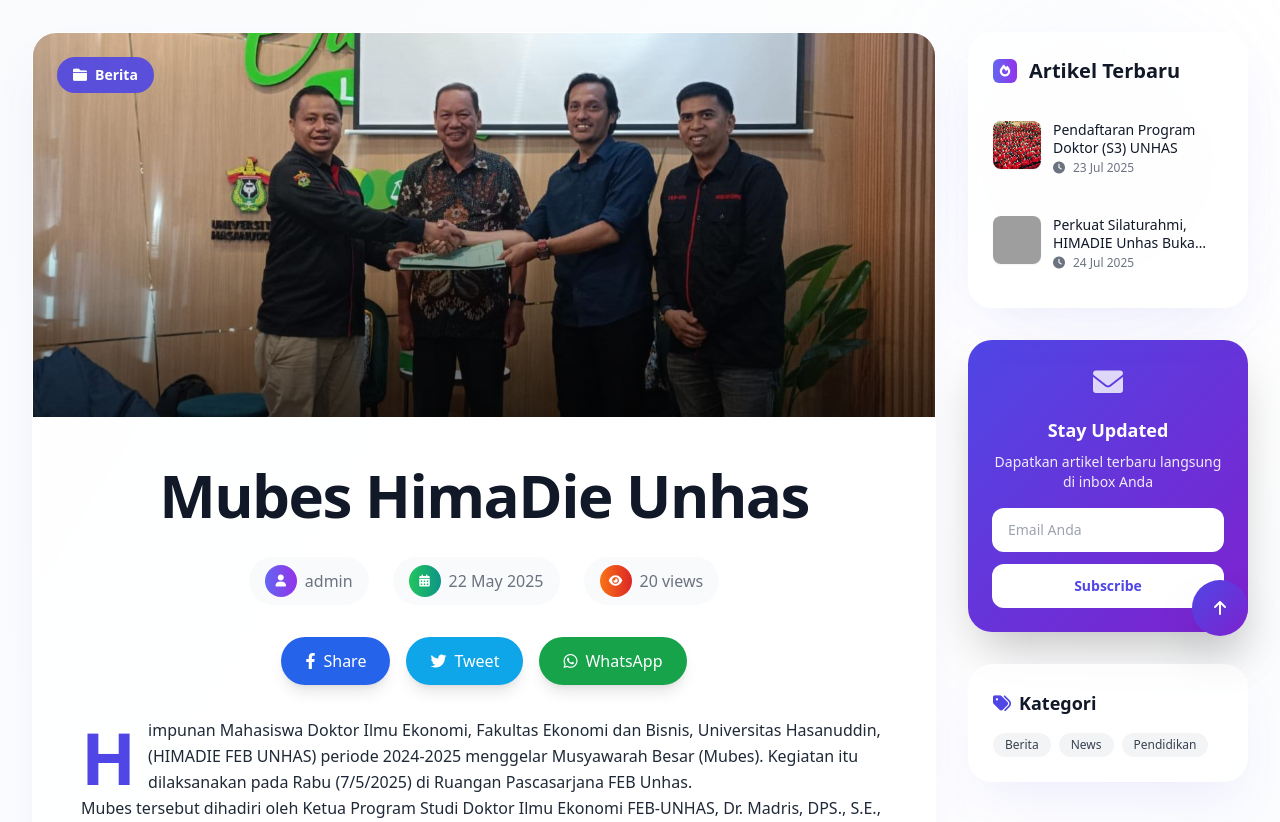
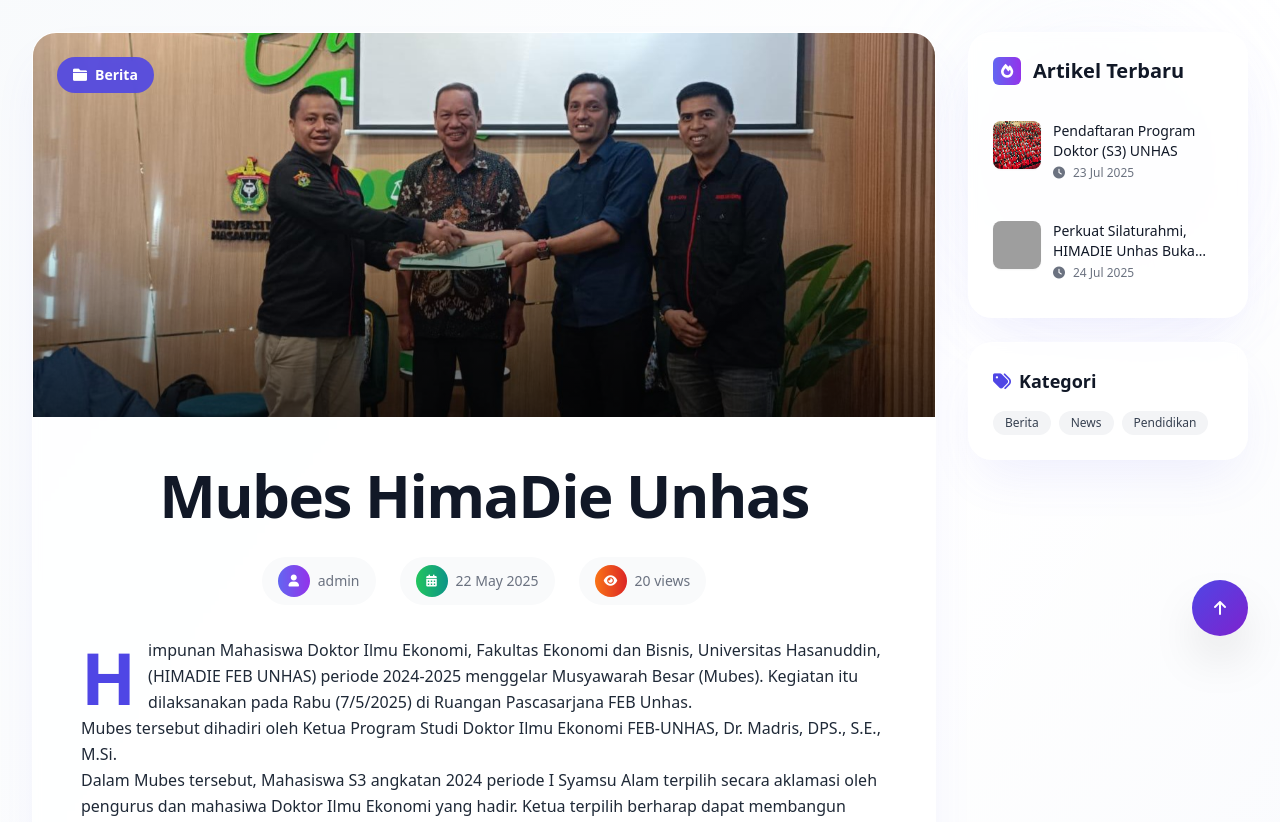
Before and after one commit to hermantoXYZ/himadieDjango, a Django app: a page that uses templates/article_detail.html in a window 1280 px wide. Shown: the part 132-954 px from the top of the page. Run offline with Django 5.2, Linux system fonts and the light colour scheme; data comes from the database, SQL or seed files in the repository; both versions use the stored data as it was after the commit; some libraries are stand-ins or nearby versions; grey boxes are pictures that could not be loaded.

Commit message:
push data templates

```diff
--- a/templates/article_detail.html
+++ b/templates/article_detail.html
@@ -18,47 +18,44 @@
 {% block content %}
 <section id="article-detail" class="min-h-screen bg-gradient-to-br mt-16 from-slate-50 via-white to-indigo-50/30 relative">
     <!-- Background Pattern -->
-    <div class="absolute inset-0 opacity-[0.02]">
+    <div class="absolute inset-0 opacity-[0.02] pointer-events-none select-none">
         <div class="absolute inset-0" style="background-image: radial-gradient(circle at 1px 1px, rgba(99,102,241,0.15) 1px, transparent 0); background-size: 20px 20px;"></div>
     </div>
+    <!-- Floating Elements -->
+    <div class="absolute top-20 right-10 w-72 h-72 bg-gradient-to-br from-blue-200/20 to-purple-200/20 rounded-full blur-3xl animate-pulse hidden sm:block"></div>
+    <div class="absolute bottom-20 left-10 w-96 h-96 bg-gradient-to-br from-indigo-200/20 to-cyan-200/20 rounded-full blur-3xl animate-pulse delay-1000 hidden sm:block"></div>
 
-    <!-- Floating Elements -->
-    <div class="absolute top-20 right-10 w-72 h-72 bg-gradient-to-br from-blue-200/20 to-purple-200/20 rounded-full blur-3xl animate-pulse"></div>
-    <div class="absolute bottom-20 left-10 w-96 h-96 bg-gradient-to-br from-indigo-200/20 to-cyan-200/20 rounded-full blur-3xl animate-pulse delay-1000"></div>
-
-    <div class="relative z-10 max-w-7xl mx-auto px-4 sm:px-6 lg:px-8 py-12">
+    <div class="relative z-10 max-w-7xl mx-auto px-2 sm:px-4 lg:px-8 py-6 sm:py-12">
         <!-- Breadcrumb -->
-        <nav class="flex items-center space-x-2 text-sm text-gray-500 mb-8">
+        <nav class="flex flex-wrap items-center space-x-2 text-xs sm:text-sm text-gray-500 mb-4 sm:mb-8 overflow-x-auto">
             <a href="/" class="hover:text-indigo-600 transition-colors">Home</a>
-            <svg class="w-4 h-4" fill="currentColor" viewBox="0 0 20 20">
+            <svg class="w-3 h-3 sm:w-4 sm:h-4" fill="currentColor" viewBox="0 0 20 20">
                 <path fill-rule="evenodd" d="M7.293 14.707a1 1 0 010-1.414L10.586 10 7.293 6.707a1 1 0 011.414-1.414l4 4a1 1 0 010 1.414l-4 4a1 1 0 01-1.414 0z" clip-rule="evenodd"></path>
             </svg>
             {% if article.category %}
             <a href="#" class="hover:text-indigo-600 transition-colors">{{ article.category.name }}</a>
-            <svg class="w-4 h-4" fill="currentColor" viewBox="0 0 20 20">
+            <svg class="w-3 h-3 sm:w-4 sm:h-4" fill="currentColor" viewBox="0 0 20 20">
                 <path fill-rule="evenodd" d="M7.293 14.707a1 1 0 010-1.414L10.586 10 7.293 6.707a1 1 0 011.414-1.414l4 4a1 1 0 010 1.414l-4 4a1 1 0 01-1.414 0z" clip-rule="evenodd"></path>
             </svg>
             {% endif %}
             <span class="text-gray-900">{{ article.title|truncatechars:30 }}</span>
         </nav>
 
-        <div class="grid grid-cols-1 lg:grid-cols-4 gap-8">
+        <div class="grid grid-cols-1 lg:grid-cols-4 gap-6 lg:gap-8">
             <!-- MAIN CONTENT (3/4) -->
             <main class="lg:col-span-3">
                 <!-- Article Header -->
-                <div class="bg-white/80 backdrop-blur-sm rounded-3xl shadow-2xl shadow-indigo-500/10 border border-white/20 overflow-hidden mb-8">
+                <div class="bg-white/80 backdrop-blur-sm rounded-2xl sm:rounded-3xl shadow-2xl shadow-indigo-500/10 border border-white/20 overflow-hidden mb-6 sm:mb-8">
                     <!-- Featured Image -->
                     {% if article.featured_image %}
-                    <div class="relative h-80 md:h-96 overflow-hidden">
+                    <div class="relative h-48 xs:h-64 sm:h-80 md:h-96 overflow-hidden">
                         <img src="{{ article.featured_image.url }}"
                              alt="{{ article.title }}"
                              class="w-full h-full object-cover transform hover:scale-105 transition-transform duration-700">
                         <div class="absolute inset-0 bg-gradient-to-t from-black/50 via-transparent to-transparent"></div>
-
-                        <!-- Category Badge -->
                         {% if article.category %}
-                        <div class="absolute top-6 left-6">
-                            <span class="inline-flex items-center px-4 py-2 rounded-full text-sm font-semibold bg-indigo-600/90 text-white backdrop-blur-sm">
+                        <div class="absolute top-4 left-4 sm:top-6 sm:left-6">
+                            <span class="inline-flex items-center px-3 sm:px-4 py-1.5 sm:py-2 rounded-full text-xs sm:text-sm font-semibold bg-indigo-600/90 text-white backdrop-blur-sm">
                                 <i class="fas fa-folder mr-2"></i>
                                 {{ article.category.name }}
                             </span>
@@ -68,74 +65,53 @@
                     {% endif %}
 
                     <!-- Article Info -->
-                    <div class="p-8 md:p-12">
-                        <div class="text-center mb-8">
-                            <h1 class="text-3xl md:text-5xl lg:text-6xl font-black text-gray-900 mb-6 leading-tight tracking-tight">
+                    <div class="p-4 sm:p-8 md:p-12">
+                        <div class="text-center mb-6 sm:mb-8">
+                            <h1 class="text-2xl sm:text-3xl md:text-5xl lg:text-6xl font-black text-gray-900 mb-4 sm:mb-6 leading-tight tracking-tight">
                                 {{ article.title }}
                             </h1>
-
                             {% if article.excerpt %}
-                            <p class="text-xl md:text-2xl text-gray-600 leading-relaxed font-light max-w-4xl mx-auto">
+                            <p class="text-base sm:text-xl md:text-2xl text-gray-600 leading-relaxed font-light max-w-4xl mx-auto">
                                 {{ article.excerpt }}
                             </p>
                             {% endif %}
                         </div>
-
                         <!-- Meta Info -->
-                        <div class="flex flex-wrap justify-center items-center gap-6 text-gray-500 mb-8">
+                        <div class="flex flex-wrap justify-center items-center gap-3 sm:gap-6 text-gray-500 mb-6 sm:mb-8">
                             {% if article.author %}
-                            <div class="flex items-center gap-2 bg-gray-50 rounded-full px-4 py-2 hover:bg-gray-100 transition-colors">
-                                <div class="w-8 h-8 bg-gradient-to-r from-indigo-500 to-purple-600 rounded-full flex items-center justify-center">
+                            <div class="flex items-center gap-2 bg-gray-50 rounded-full px-3 sm:px-4 py-1.5 sm:py-2 hover:bg-gray-100 transition-colors">
+                                <div class="w-7 h-7 sm:w-8 sm:h-8 bg-gradient-to-r from-indigo-500 to-purple-600 rounded-full flex items-center justify-center">
                                     <i class="fas fa-user text-white text-xs"></i>
                                 </div>
-                                <span class="font-medium">{{ article.author.get_full_name|default:article.author.username }}</span>
+                                <span class="font-medium text-xs sm:text-sm">{{ article.author.get_full_name|default:article.author.username }}</span>
                             </div>
                             {% endif %}
-
                             {% if article.published_date %}
-                            <div class="flex items-center gap-2 bg-gray-50 rounded-full px-4 py-2 hover:bg-gray-100 transition-colors">
-                                <div class="w-8 h-8 bg-gradient-to-r from-green-500 to-teal-600 rounded-full flex items-center justify-center">
+                            <div class="flex items-center gap-2 bg-gray-50 rounded-full px-3 sm:px-4 py-1.5 sm:py-2 hover:bg-gray-100 transition-colors">
+                                <div class="w-7 h-7 sm:w-8 sm:h-8 bg-gradient-to-r from-green-500 to-teal-600 rounded-full flex items-center justify-center">
                                     <i class="fas fa-calendar-alt text-white text-xs"></i>
                                 </div>
-                                <span class="font-medium">{{ article.published_date|date:"d M Y" }}</span>
+                                <span class="font-medium text-xs sm:text-sm">{{ article.published_date|date:"d M Y" }}</span>
                             </div>
                             {% endif %}
-
-                            <div class="flex items-center gap-2 bg-gray-50 rounded-full px-4 py-2 hover:bg-gray-100 transition-colors">
-                                <div class="w-8 h-8 bg-gradient-to-r from-orange-500 to-red-600 rounded-full flex items-center justify-center">
+                            <div class="flex items-center gap-2 bg-gray-50 rounded-full px-3 sm:px-4 py-1.5 sm:py-2 hover:bg-gray-100 transition-colors">
+                                <div class="w-7 h-7 sm:w-8 sm:h-8 bg-gradient-to-r from-orange-500 to-red-600 rounded-full flex items-center justify-center">
                                     <i class="fas fa-eye text-white text-xs"></i>
                                 </div>
-                                <span class="font-medium">{{ article.views_count }} views</span>
+                                <span class="font-medium text-xs sm:text-sm">{{ article.views_count }} views</span>
                             </div>
                         </div>
 
-                        <!-- Social Share -->
-                        <div class="flex justify-center gap-4 mb-8">
-                            <a href="https://www.facebook.com/sharer/sharer.php?u={{ request.build_absolute_uri }}" target="_blank" rel="noopener" class="flex items-center gap-2 bg-blue-600 hover:bg-blue-700 text-white px-6 py-3 rounded-full transition-all duration-300 transform hover:scale-105 shadow-lg hover:shadow-blue-500/25">
-                              <i class="fab fa-facebook-f"></i>
-                              <span class="hidden sm:inline">Share</span>
-                            </a>
-                            <a href="https://twitter.com/intent/tweet?url={{ request.build_absolute_uri }}&text={{ article.title }}" target="_blank" rel="noopener" class="flex items-center gap-2 bg-sky-500 hover:bg-sky-600 text-white px-6 py-3 rounded-full transition-all duration-300 transform hover:scale-105 shadow-lg hover:shadow-sky-500/25">
-                              <i class="fab fa-twitter"></i>
-                              <span class="hidden sm:inline">Tweet</span>
-                            </a>
-                            <a href="https://wa.me/?text={{ article.title }}%20{{ request.build_absolute_uri }}" target="_blank" rel="noopener" class="flex items-center gap-2 bg-green-600 hover:bg-green-700 text-white px-6 py-3 rounded-full transition-all duration-300 transform hover:scale-105 shadow-lg hover:shadow-green-500/25">
-                              <i class="fab fa-whatsapp"></i>
-                              <span class="hidden sm:inline">WhatsApp</span>
-                            </a>
-                          </div>
-
                         <!-- Article Content -->
-                        <article class="prose prose-xl max-w-none text-gray-800 leading-relaxed">
-                            <div class="first-letter:text-7xl first-letter:font-bold first-letter:text-indigo-600 first-letter:float-left first-letter:mr-3 first-letter:mt-1 first-letter:leading-none">
+                        <article class="prose prose-sm sm:prose lg:prose-xl max-w-none text-gray-800 leading-relaxed">
+                            <div class="first-letter:text-4xl sm:first-letter:text-7xl first-letter:font-bold first-letter:text-indigo-600 first-letter:float-left first-letter:mr-3 first-letter:mt-1 first-letter:leading-none">
                                 {{ article.content|safe }}
                             </div>
                         </article>
-
                         <!-- Article Footer -->
-                        <div class="mt-16 pt-8 border-t border-gray-200">
-                            <div class="flex flex-col md:flex-row justify-between items-start md:items-center gap-4 text-sm text-gray-500">
-                                <div class="flex flex-col gap-2">
+                        <div class="mt-8 sm:mt-16 pt-6 sm:pt-8 border-t border-gray-200">
+                            <div class="flex flex-col md:flex-row justify-between items-start md:items-center gap-2 md:gap-4 text-xs sm:text-sm text-gray-500">
+                                <div class="flex flex-col gap-1 sm:gap-2">
                                     <span class="flex items-center gap-2">
                                         <i class="fas fa-plus-circle text-green-500"></i>
                                         Dibuat: {{ article.created_at|date:"d M Y H:i" }}
@@ -154,74 +130,57 @@
                             </div>
                         </div>
                     </div>
+                      <!-- Social Share -->
+                      <div class="flex flex-wrap justify-center gap-2 sm:gap-4 mb-6 sm:mb-8">
+                        <a href="https://www.facebook.com/sharer/sharer.php?u={{ request.build_absolute_uri }}" target="_blank" rel="noopener" class="flex items-center gap-2 bg-blue-600 hover:bg-blue-700 text-white px-4 sm:px-6 py-2 sm:py-3 rounded-full transition-all duration-300 transform hover:scale-105 shadow-lg hover:shadow-blue-500/25 text-xs sm:text-base">
+                            <i class="fab fa-facebook-f"></i>
+                            <span class="hidden sm:inline">Share</span>
+                        </a>
+                        <a href="https://twitter.com/intent/tweet?url={{ request.build_absolute_uri }}&text={{ article.title }}" target="_blank" rel="noopener" class="flex items-center gap-2 bg-sky-500 hover:bg-sky-600 text-white px-4 sm:px-6 py-2 sm:py-3 rounded-full transition-all duration-300 transform hover:scale-105 shadow-lg hover:shadow-sky-500/25 text-xs sm:text-base">
+                            <i class="fab fa-twitter"></i>
+                            <span class="hidden sm:inline">Tweet</span>
+                        </a>
+                        <a href="https://wa.me/?text={{ article.title }}%20{{ request.build_absolute_uri }}" target="_blank" rel="noopener" class="flex items-center gap-2 bg-green-600 hover:bg-green-700 text-white px-4 sm:px-6 py-2 sm:py-3 rounded-full transition-all duration-300 transform hover:scale-105 shadow-lg hover:shadow-green-500/25 text-xs sm:text-base">
+                            <i class="fab fa-whatsapp"></i>
+                            <span class="hidden sm:inline">WhatsApp</span>
+                        </a>
+                        <button onclick="navigator.clipboard.writeText('{{ request.build_absolute_uri }}');alert('Link copied!');" type="button" class="flex items-center gap-2 bg-gray-700 hover:bg-gray-800 text-white px-4 sm:px-6 py-2 sm:py-3 rounded-full transition-all duration-300 transform hover:scale-105 shadow-lg hover:shadow-gray-500/25 text-xs sm:text-base">
+                            <i class="fas fa-link"></i>
+                            <span class="hidden sm:inline">Copy</span>
+                        </button>
+                    </div>
                 </div>
 
+
                 <!-- Related Articles -->
-                <div class="bg-white/80 backdrop-blur-sm rounded-3xl shadow-2xl shadow-indigo-500/10 border border-white/20 p-8">
-                    <h3 class="text-2xl font-bold text-gray-900 mb-6 flex items-center gap-3">
-                        <div class="w-8 h-8 bg-gradient-to-r from-indigo-500 to-purple-600 rounded-lg flex items-center justify-center">
-                            <i class="fas fa-newspaper text-white text-sm"></i>
-                        </div>
-                        Artikel Terkait
-                    </h3>
-                    <div class="grid grid-cols-1 md:grid-cols-2 gap-6">
-                        {% for post in latest_articles|slice:":4" %}
-                        <a href="{{ post.get_absolute_url }}" class="group block bg-gray-50 hover:bg-white rounded-2xl p-4 transition-all duration-300 hover:shadow-lg hover:scale-[1.02] border border-transparent hover:border-indigo-100">
-                            <div class="flex gap-4">
-                                {% if post.featured_image %}
-                                <div class="flex-shrink-0">
-                                    <img src="{{ post.featured_image.url }}"
-                                         alt="{{ post.title }}"
-                                         class="w-20 h-20 object-cover rounded-xl shadow-md group-hover:shadow-lg transition-shadow">
-                                </div>
-                                {% endif %}
-                                <div class="flex-1 min-w-0">
-                                    <h4 class="font-semibold text-gray-900 text-sm leading-snug mb-2 group-hover:text-indigo-600 transition-colors">
-                                        {{ post.title|truncatechars:60 }}
-                                    </h4>
-                                    <div class="flex items-center gap-2 text-xs text-gray-500">
-                                        <i class="fas fa-calendar-alt"></i>
-                                        <span>{{ post.created_at|date:"d M Y" }}</span>
-                                    </div>
-                                </div>
-                            </div>
-                        </a>
-                        {% empty %}
-                        <div class="col-span-2 text-center py-8 text-gray-400">
-                            <i class="fas fa-file-alt text-4xl mb-4"></i>
-                            <p>Belum ada artikel terkait.</p>
-                        </div>
-                        {% endfor %}
-                    </div>
-                </div>
             </main>
 
             <!-- SIDEBAR (1/4) -->
             <aside class="lg:col-span-1">
                 <!-- Latest Articles Widget -->
-                <div class="bg-white/80 backdrop-blur-sm rounded-3xl shadow-2xl shadow-indigo-500/10 border border-white/20 p-6 mb-8 sticky top-8">
-                    <h3 class="text-xl font-bold text-gray-900 mb-6 flex items-center gap-3">
-                        <div class="w-6 h-6 bg-gradient-to-r from-indigo-500 to-purple-600 rounded-md flex items-center justify-center">
-                            <i class="fas fa-fire text-white text-xs"></i>
+                <div class="bg-white/80 backdrop-blur-sm rounded-2xl sm:rounded-3xl shadow-2xl shadow-indigo-500/10 border border-white/20 p-4 sm:p-6 mb-6 sticky top-8">
+                    <h3 class="text-base sm:text-xl font-bold text-gray-900 mb-4 sm:mb-6 flex items-center gap-2 sm:gap-3">
+                        <div class="w-6 h-6 sm:w-7 sm:h-7 bg-gradient-to-r from-indigo-500 to-purple-600 rounded-md flex items-center justify-center">
+                            <i class="fas fa-fire text-white text-xs sm:text-sm"></i>
                         </div>
                         Artikel Terbaru
                     </h3>
-                    <div class="space-y-4">
+                    <div class="space-y-3 sm:space-y-4">
                         {% for post in latest_articles|slice:":6" %}
-                        <a href="{{ post.get_absolute_url }}" class="group block hover:bg-gray-50 rounded-xl p-3 transition-all duration-300 hover:shadow-md hover:scale-[1.02] -mx-3">
-                            <div class="flex gap-3">
+                        <a href="{{ post.get_absolute_url }}" class="group block hover:bg-gray-50 rounded-xl p-2 sm:p-3 transition-all duration-300 hover:shadow-md hover:scale-[1.02] -mx-2 sm:-mx-3">
+                            <div class="flex gap-2 sm:gap-3">
                                 {% if post.featured_image %}
                                 <div class="flex-shrink-0">
                                     <img src="{{ post.featured_image.url }}"
                                          alt="{{ post.title }}"
-                                         class="w-12 h-12 object-cover rounded-lg shadow-sm group-hover:shadow-md transition-shadow">
+                                         class="w-10 h-10 sm:w-12 sm:h-12 object-cover rounded-lg shadow-sm group-hover:shadow-md transition-shadow">
                                 </div>
                                 {% endif %}
                                 <div class="flex-1 min-w-0">
-                                    <h4 class="font-medium text-gray-900 text-sm leading-tight mb-1 group-hover:text-indigo-600 transition-colors line-clamp-2">
+                                    <h4 class="font-medium text-gray-900 text-xs sm:text-sm leading-tight mb-0.5 sm:mb-1 group-hover:text-indigo-600 transition-colors line-clamp-2">
                                         {{ post.title|truncatechars:50 }}
                                     </h4>
-                                    <div class="flex items-center gap-2 text-xs text-gray-500">
+                                    <div class="flex items-center gap-1 sm:gap-2 text-xs text-gray-500">
                                         <i class="fas fa-clock"></i>
                                         <span>{{ post.created_at|date:"d M Y" }}</span>
                                     </div>
@@ -229,38 +188,23 @@
                             </div>
                         </a>
                         {% empty %}
-                        <div class="text-center py-6 text-gray-400">
-                            <i class="fas fa-inbox text-2xl mb-2"></i>
-                            <p class="text-sm">Belum ada artikel lain.</p>
+                        <div class="text-center py-4 sm:py-6 text-gray-400">
+                            <i class="fas fa-inbox text-xl sm:text-2xl mb-1 sm:mb-2"></i>
+                            <p class="text-xs sm:text-sm">Belum ada artikel lain.</p>
                         </div>
                         {% endfor %}
                     </div>
                 </div>
 
-                <!-- Newsletter Signup -->
-                <div class="bg-gradient-to-br from-indigo-600 to-purple-700 rounded-3xl shadow-2xl p-6 text-white mb-8">
-                    <div class="text-center">
-                        <i class="fas fa-envelope text-3xl mb-4 opacity-80"></i>
-                        <h3 class="text-lg font-bold mb-2">Stay Updated</h3>
-                        <p class="text-sm opacity-90 mb-4">Dapatkan artikel terbaru langsung di inbox Anda</p>
-                        <form class="space-y-3">
-                            <input type="email" placeholder="Email Anda" class="w-full px-4 py-3 rounded-xl text-gray-900 text-sm focus:outline-none focus:ring-2 focus:ring-white/50">
-                            <button type="submit" class="w-full bg-white text-indigo-600 font-semibold py-3 rounded-xl hover:bg-gray-50 transition-colors text-sm">
-                                Subscribe
-                            </button>
-                        </form>
-                    </div>
-                </div>
-
-                <!-- Tags -->
-                <div class="bg-white/80 backdrop-blur-sm rounded-3xl shadow-2xl shadow-indigo-500/10 border border-white/20 p-6">
-                    <h3 class="text-lg font-bold text-gray-900 mb-4 flex items-center gap-2">
+                <!-- Category List Widget -->
+                <div class="bg-white/80 backdrop-blur-sm rounded-2xl sm:rounded-3xl shadow-2xl shadow-indigo-500/10 border border-white/20 p-4 sm:p-6">
+                    <h3 class="text-base sm:text-lg font-bold text-gray-900 mb-3 sm:mb-4 flex items-center gap-2">
                         <i class="fas fa-tags text-indigo-600"></i>
                         Kategori
                     </h3>
-                    <div class="flex flex-wrap gap-2">
+                    <div class="flex flex-wrap gap-1 sm:gap-2">
                         {% for category in categories %}
-                        <a href="{% url 'category_detail' category.slug %}" class="px-3 py-1 bg-gray-100 hover:bg-indigo-100 text-gray-700 hover:text-indigo-700 rounded-full text-xs font-medium cursor-pointer transition-colors">
+                        <a href="{% url 'category_detail' category.slug %}" class="px-2 sm:px-3 py-1 bg-gray-100 hover:bg-indigo-100 text-gray-700 hover:text-indigo-700 rounded-full text-xs font-medium cursor-pointer transition-colors">
                             {{ category.name }}
                         </a>
                         {% empty %}
```
Also changed, not shown: requirements.txt (added, +7 -0 lines), templates/category_list.html (+28 -28 lines), templates/page_detail.html (+43 -43 lines), db.sqlite3, 2 other files.
